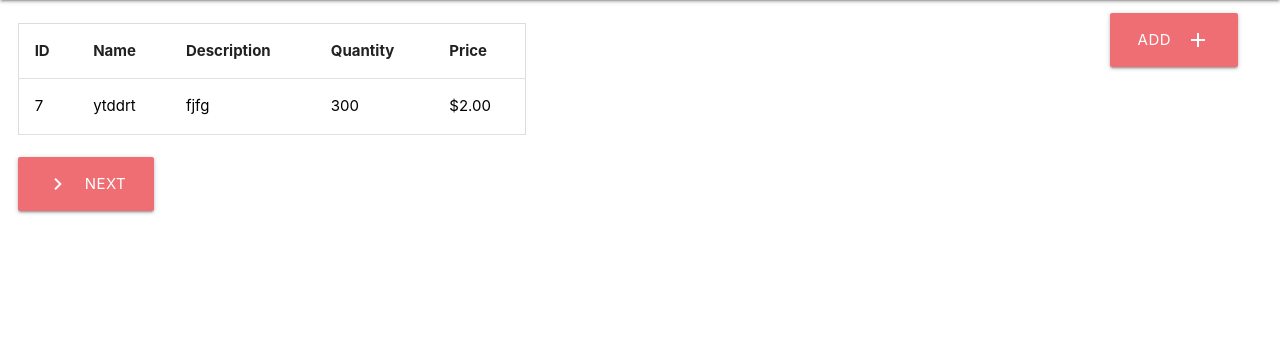
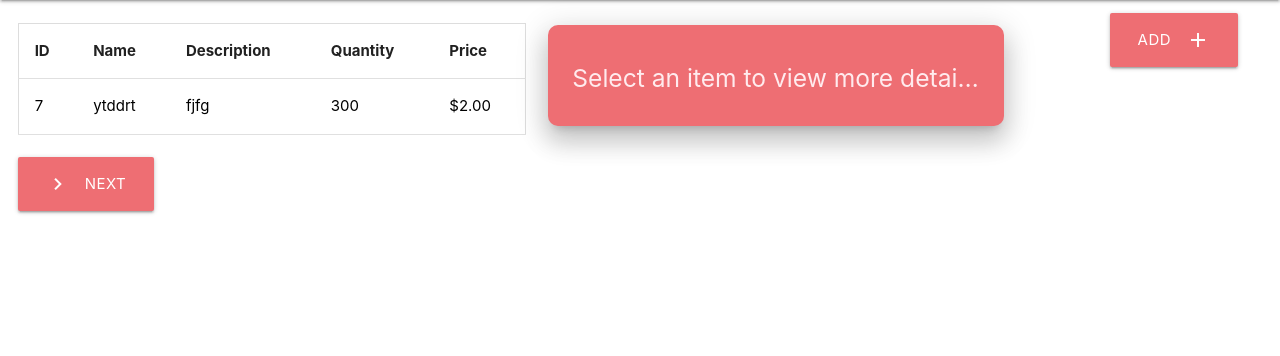
Before and after one commit to Kalobe77/Inventory-Management-Tool, a Django app: page /userInventory/ in a window 1280 px wide. Shown: the part 64-420 px from the top of the page. Run offline with Django 3.2, Linux system fonts and the light colour scheme; a user stored in the database is signed in; data comes from the database, SQL or seed files in the repository; tables that the repository leaves empty hold one stand-in row (values such as "Sample post"); some libraries are stand-ins or nearby versions.

Commit message:
fixex other user delete glitch

```diff
--- /dev/null
+++ b/webventory/home/templates/home/card.html
@@ -0,0 +1,4 @@
+<div class="card-panel z-depth-4 wv-color red-text text-lighten-5"
+     style="border-radius: 10px; margin-top: 25px">
+    <h5 class="header truncate">{{msg}}</h5>
+</div>
--- a/webventory/home/templates/home/userHomeInventory.html
+++ b/webventory/home/templates/home/userHomeInventory.html
@@ -44,9 +44,9 @@
                 </tbody>
             </table>
             {% elif item_range == 20 %}
-                <h4>No items in Inventory.</h4>
+            <h4>No items in Inventory.</h4>
             {% else %}
-                <h4>No Items Left.</h4>
+            <h4>No Items Left.</h4>
             {% endif %}
             <br>
             <div class="left">
@@ -71,6 +71,8 @@
         <h3>Price per {{item.name}}: ${{item.price|floatformat:2}}</h3>
         <h4><i class="material-icons small" style="font-size: 27px">description</i>Description: {{item.description}}
         </h4>
+        {% else %}
+            {% include "home/card.html" with msg="Select an item to view more detailed information." %}
         {% endif %}
     </div>
 
--- a/webventory/home/templates/home/userHomeUsers.html
+++ b/webventory/home/templates/home/userHomeUsers.html
@@ -1,5 +1,7 @@
 {% extends 'home/userHome.html' %}
 {% block title %}{{username}}'s Insights | Webventory{% endblock %}
 {% block content %}
-<h1>This page has not been developed yet.</h1>
+<div class="container center" style="margin-top: 15%;">
+    {% include 'home/card.html' with msg="This page has not been developed yet." %}
+</div>
 {% endblock %}
--- a/webventory/home/urls.py
+++ b/webventory/home/urls.py
@@ -20,7 +20,7 @@ urlpatterns = [
     # Home page.
     path('', views.home),
     # Home page.
-    path('home', views.home),
+    path('home/', views.home),
     # Login page.
     path('login', views.user_login),
     # User Landing page.
@@ -30,7 +30,7 @@ urlpatterns = [
     # Inventory page.
     path('userInventory/', views.user_inventory),
     # Inventory Insights page.
-    path('userInsights', views.user_insights),
+    path('userInsights/', views.user_insights),
     path('userInsights/<int:item_id>/', views.user_insights),
     # Specific Inventory Information given id number.
     path('userInventory/<int:item_id>/', views.user_inventory),
@@ -45,5 +45,5 @@ urlpatterns = [
     path('userInventory/<int:item_id>/<int:item_range>/', views.user_inventory),
     path('userInventory/<int:item_id>/<int:item_range>/edit', views.user_inventory_edit),
     path('userInsights/<int:item_id>/<int:item_range>/', views.user_insights),
-    path('userUsers/', views.user_home_users)
+    path('userUsers/', views.user_users)
 ]
--- a/webventory/home/views.py
+++ b/webventory/home/views.py
@@ -145,7 +145,8 @@ def delete_item(request, item_id=0):
     """
     does_item_exist = Item.objects.filter(id=item_id).exists()
     does_item_history_exist = ItemHistory.objects.filter(item_id=item_id).exists()
-    if does_item_exist:
+    user_owns = Item.objects.get(id=item_id).user_visibility == request.user
+    if does_item_exist and user_owns:
         item_to_delete = Item.objects.get(id=item_id)
         item_to_delete.delete()
         if does_item_history_exist:
@@ -163,6 +164,7 @@ def user_inventory(request, item_id=0, item_range=20):
     Args:
         request ([type]): HTTP request.
 
+    Returns:
     Returns:
         [type]: userHomeInventory.html with username, item, items, and item_history.
     """
@@ -223,7 +225,8 @@ def user_insights(request, item_id=0, item_range=20):
     """
     items = Item.objects.filter(id__range=((item_range - 20), item_range), user_visibility=request.user)
     if item_id != 0:
-        item_history = ItemHistory.objects.filter(item_id=Item.objects.get(id=item_id)).select_related()
+        item = Item.objects.get(id=item_id)
+        item_history = ItemHistory.objects.filter(item_id=item).select_related()
         price_graph = ''
         quantity_graph = ''
         if len(item_history) > 1:
@@ -236,18 +239,21 @@ def user_insights(request, item_id=0, item_range=20):
                 date_change,
                 [y.quantity_after for y in item_history if
                  y.quantity_after], str(request.user)))
-            print(item_range)
+            print(price_graph, quantity_graph)
         return render(request, 'home/userHomeInsights.html', {"username": str(request.user).title(),
                                                               "items": items,
                                                               "price_graph": price_graph,
                                                               "quantity_graph": quantity_graph,
-                                                              "item": True,
+                                                              "item": item,
                                                               "item_id": item_id, "item_range": item_range})
     return render(request, 'home/userHomeInsights.html',
                   {"username": str(request.user).title(), "items": items, "item_id": item_id,
                    "item_range": item_range})
-def user_home_users(request):
-    return render(request,'home/userHomeUsers.html')
+
+
+@login_required(login_url='/login')
+def user_users(request):
+    return render(request, 'home/userHomeUsers.html', {"username": str(request.user).title()})
 
 
 def clear_graph_history(username):
```
Also changed, not shown: webventory/home/templates/home/userHomeInsights.html (+9 -5 lines).
